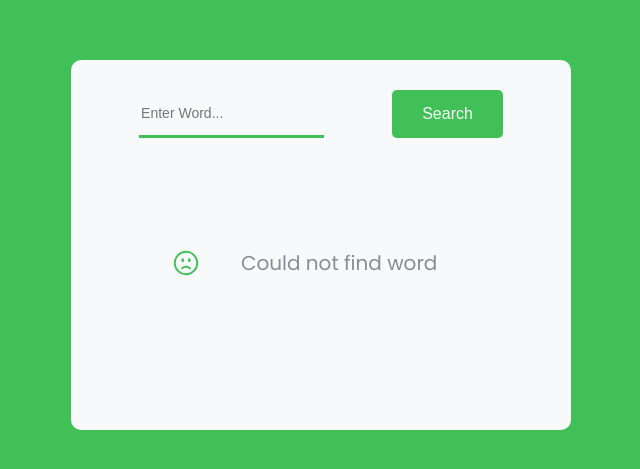
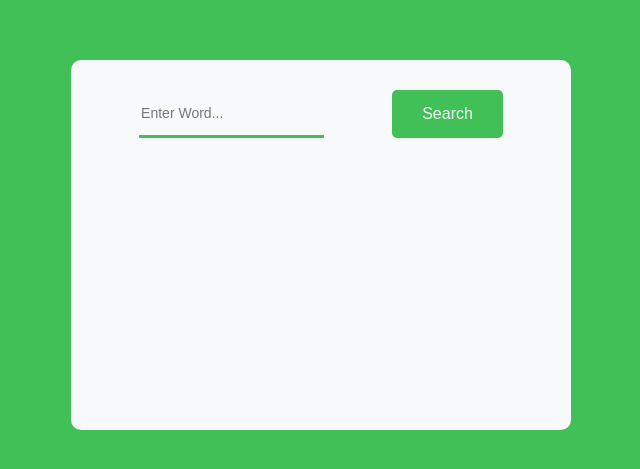
Before and after one commit to MarcAlKareh/DictionaryApp, a plain HTML site: page index.html in a window 1280 px wide. Shown: the part 155-624 px from the top of the page, without its empty margins (319-959 px from the left). Drawn offline with Linux system fonts and the light colour scheme.

Commit message:
added error message elements

```diff
--- a/index.html
+++ b/index.html
@@ -28,7 +28,7 @@
         <p class="word-example">He is great at playing tennis</p>
       </div> -->
 
-      <div class="error">
+      <!-- <div class="error">
         <svg
           xmlns="http://www.w3.org/2000/svg"
           fill="none"
@@ -43,8 +43,8 @@
             d="M15.182 16.318A4.486 4.486 0 0012.016 15a4.486 4.486 0 00-3.198 1.318M21 12a9 9 0 11-18 0 9 9 0 0118 0zM9.75 9.75c0 .414-.168.75-.375.75S9 10.164 9 9.75 9.168 9 9.375 9s.375.336.375.75zm-.375 0h.008v.015h-.008V9.75zm5.625 0c0 .414-.168.75-.375.75s-.375-.336-.375-.75.168-.75.375-.75.375.336.375.75zm-.375 0h.008v.015h-.008V9.75z"
           />
         </svg>
-        <p class="error-message">Could not find word</p>
-      </div>
+        <p class="error-message"></p>
+      </div> -->
     </div>
   </body>
 </html>
```
